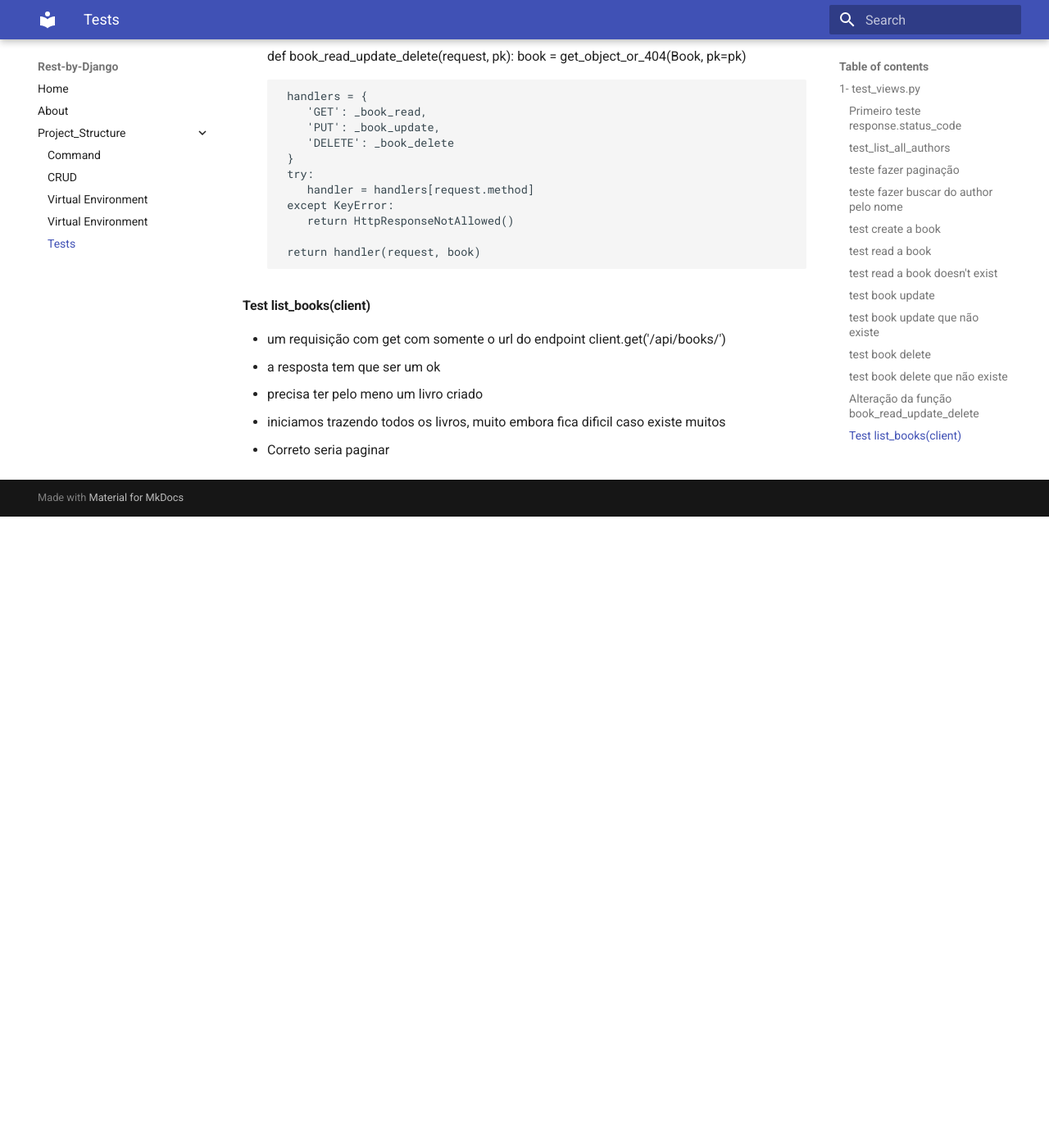
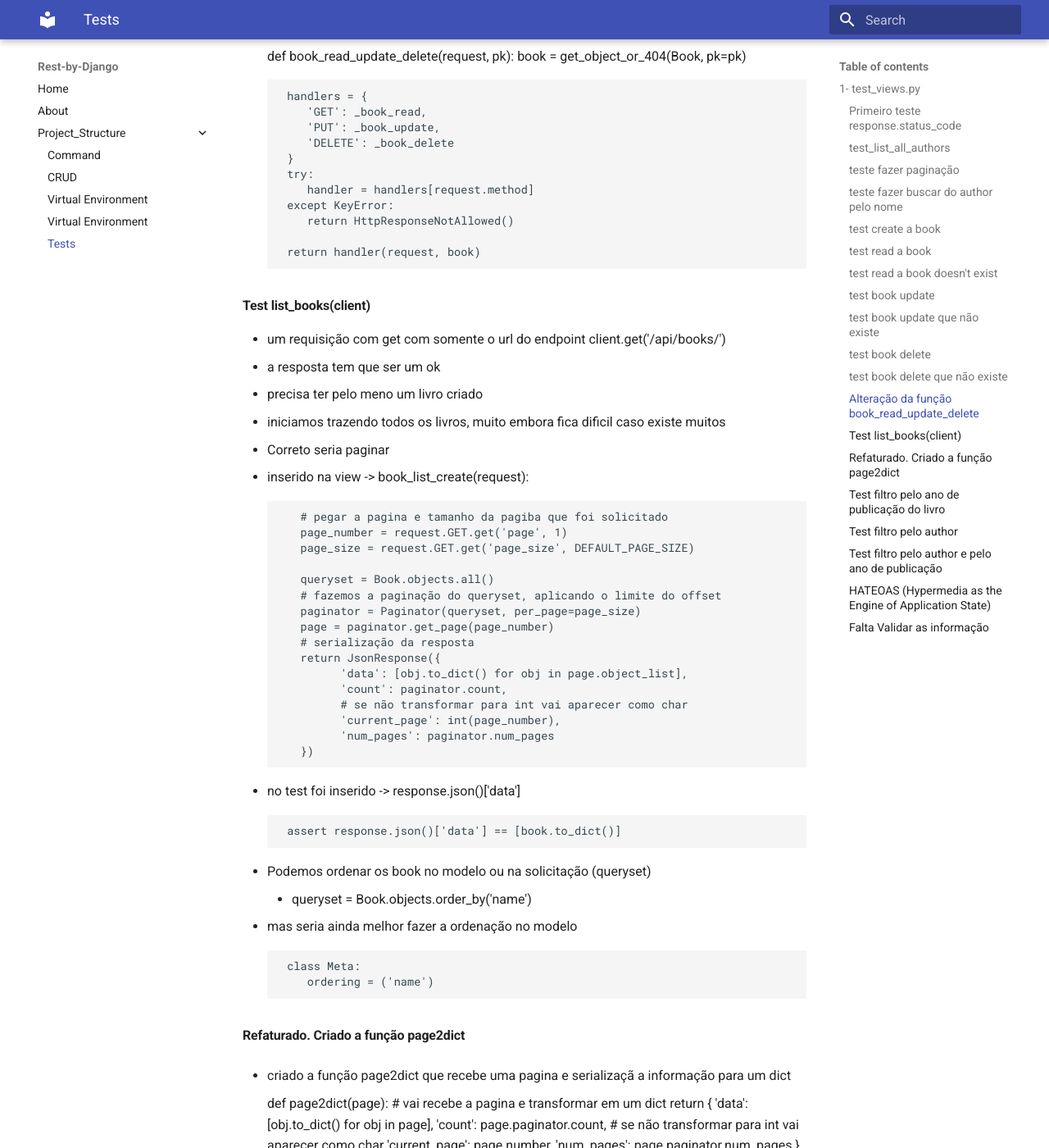
Before and after one commit to jlplautz/rest-by-django, an MkDocs documentation site: the page built from docs/Project_Structure/tests.md, in a window 1280 px wide and 1400 px high, scrolled down 4008 px. Shown: the whole window at 82% size. Built offline with MkDocs 1.6.1 and Material for MkDocs 9.7.7, drawn with Linux system fonts in a browser that asks for light colours; before the commit the page ends 4638 px from its top, so only the background shows below that; some of the changed text lies outside the part shown.

Commit message:
27_create_book_paginator

```diff
--- a/docs/Project_Structure/tests.md
+++ b/docs/Project_Structure/tests.md
@@ -169,3 +169,90 @@
    - precisa ter pelo meno um livro criado
    - iniciamos trazendo todos os livros, muito embora fica dificil caso existe muitos
    - Correto seria paginar
+   - inserido na view -> book_list_create(request):
+
+           # pegar a pagina e tamanho da pagiba que foi solicitado
+           page_number = request.GET.get('page', 1)
+           page_size = request.GET.get('page_size', DEFAULT_PAGE_SIZE)
+
+           queryset = Book.objects.all()
+           # fazemos a paginação do queryset, aplicando o limite do offset
+           paginator = Paginator(queryset, per_page=page_size)
+           page = paginator.get_page(page_number)
+           # serialização da resposta
+           return JsonResponse({
+                 'data': [obj.to_dict() for obj in page.object_list],
+                 'count': paginator.count,
+                 # se não transformar para int vai aparecer como char
+                 'current_page': int(page_number),
+                 'num_pages': paginator.num_pages
+           })
+
+   - no test foi inserido -> response.json()['data']
+
+         assert response.json()['data'] == [book.to_dict()]
+
+   - Podemos ordenar os book no modelo ou na solicitação (queryset)
+     - queryset = Book.objects.order_by('name')
+   - mas seria ainda melhor fazer a ordenação no modelo
+
+         class Meta:
+            ordering = ('name')
+
+
+#### Refaturado. Criado a função page2dict
+   - criado a função page2dict que recebe uma pagina e serializaçã a informação para um dict
+
+      def page2dict(page):
+         # vai recebe a pagina e transformar em um dict
+         return {
+            'data': [obj.to_dict() for obj in page],
+            'count': page.paginator.count,
+           # se não transformar para int vai aparecer como char
+           'current_page': page.number,
+           'num_pages': page.paginator.num_pages
+         }
+
+
+#### Test filtro pelo ano de publicação do livro
+   - na função book_list_create depois do else:
+   - inserimos a variavel publication_year = rquest.GET.get('publication_year')
+   - aplicamos o filtro na queryset
+
+        if publication_year:
+            queryset = queryset.filter(publication_year=publication_year)
+
+   - criamos mais um livro no teste
+
+         book_2 = Book.objects.create(
+            name='Python cookbook',
+            edition=2,
+            publication_year=2016,
+         )
+
+         book_2.authors.add(Author.objects.create(name='David Beazley'))
+
+   - para quebrar o teste alteramos -> queryset = queryset.filter(publication_year=2023)
+   - refaturamos um expressão para usar o operator walrus
+   - [walrus_operator](https://realpython.com/python-walrus-operator/)
+
+
+#### Test filtro pelo author
+
+
+
+#### Test filtro pelo author e pelo ano de publicação
+   - filtrar pelo author
+   - filtrar pelo ano de publicação
+
+
+
+#### HATEOAS (Hypermedia as the Engine of Application State)
+   - [Entendendo HATEOAS](https://www.erudio.com.br/blog/o-que-e-hateoas/)
+   - [Content type](https://developer.mozilla.org/pt-BR/docs/Web/HTTP/Headers/Content-Type)
+   - [Django Rest Framework](https://www.django-rest-framework.org/api-guide/generic-views/)
+
+#### Falta Validar as informação
+   - formulário - validação do payload de dados
+   - cache http  - leitura dos livros e autores
+     implementa com um correta formatação dos headers
```
Also changed, not shown: 3 other files.
